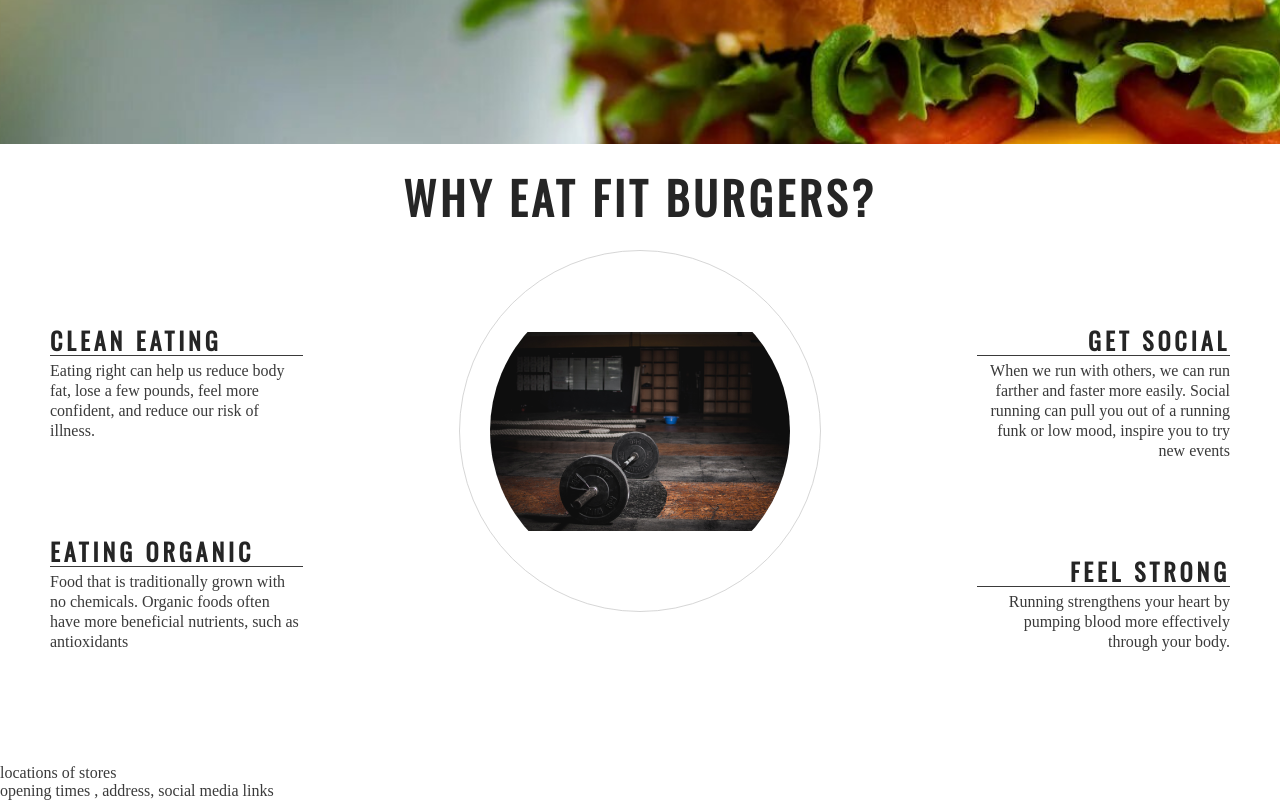
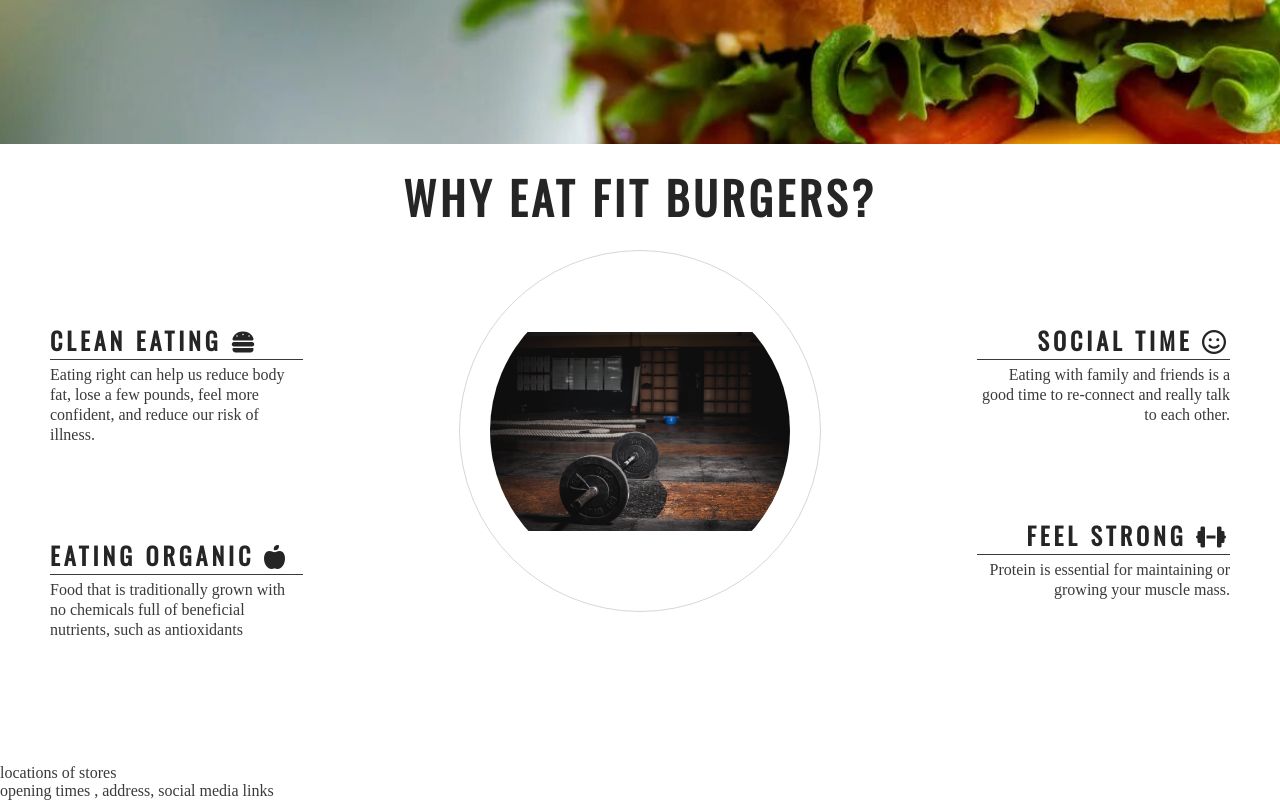
Before and after one commit to Mabdillahi88/CI_PP1_FITBURGERS, a plain HTML site: page index.html in a window 1280 px wide. Shown: the part 563-1363 px from the top of the page. Drawn offline with nearby package versions, Linux system fonts and the light colour scheme.

Commit message:
add fonts to reasons for fit burger section

```diff
--- a/index.html
+++ b/index.html
@@ -48,29 +48,30 @@
             Why Eat Fit Burgers?</h2>
         <div id="left-about">
             <div class="left-about-heading">
-            <h2>Clean Eating</h2>
+            <h2>Clean Eating <i class="fa-solid fa-burger"></i></h2>
             <hr>
            <p>Eating right can help us reduce body fat, lose a few pounds,
             feel more confident, and reduce our risk of illness.</p>
        </div>
         <div class="left-about-heading">
-        <h2>Eating Organic</h2>
+        <h2>Eating Organic <i class="fa-solid fa-apple-whole"></i></h2>
         <hr>
-           <p>Food that is traditionally grown with no chemicals. Organic foods often have more beneficial
+           <p>Food that is traditionally grown with no chemicals full of beneficial
             nutrients, such as antioxidants</p>
        </div>
        </div>
         <div id="right-about">
             <div class="right-about-heading">
-      <h2>Get Social</h2>
+      <h2>Social Time <i class="fa-regular fa-face-smile"></i></h2>
         <hr>
-           <p>When we run with others, we can run farther and faster more easily. Social running can pull you out of a
-            running funk or low mood, inspire you to try new events</p>
+           <p>
+            Eating with family and friends is a good time to re-connect and
+            really talk to each other.</p>
             </div>
             <div class="right-about-heading">
-            <h2>Feel Strong</h2>
+            <h2>Feel Strong <i class="fa-solid fa-dumbbell"></i></h2>
             <hr>
-               <p>Running strengthens your heart by pumping blood more effectively through your body.</p>
+               <p>Protein is essential for maintaining or growing your muscle mass.</p>
                 </div>
         </div>
         <div id="center-about">
@@ -85,7 +86,7 @@
     <footer> opening times , address, social media links
 
     </footer>
-
+    <script src="https://kit.fontawesome.com/5d222d0dd1.js" crossorigin="anonymous"></script>
 
 </body>
 </html>
```
